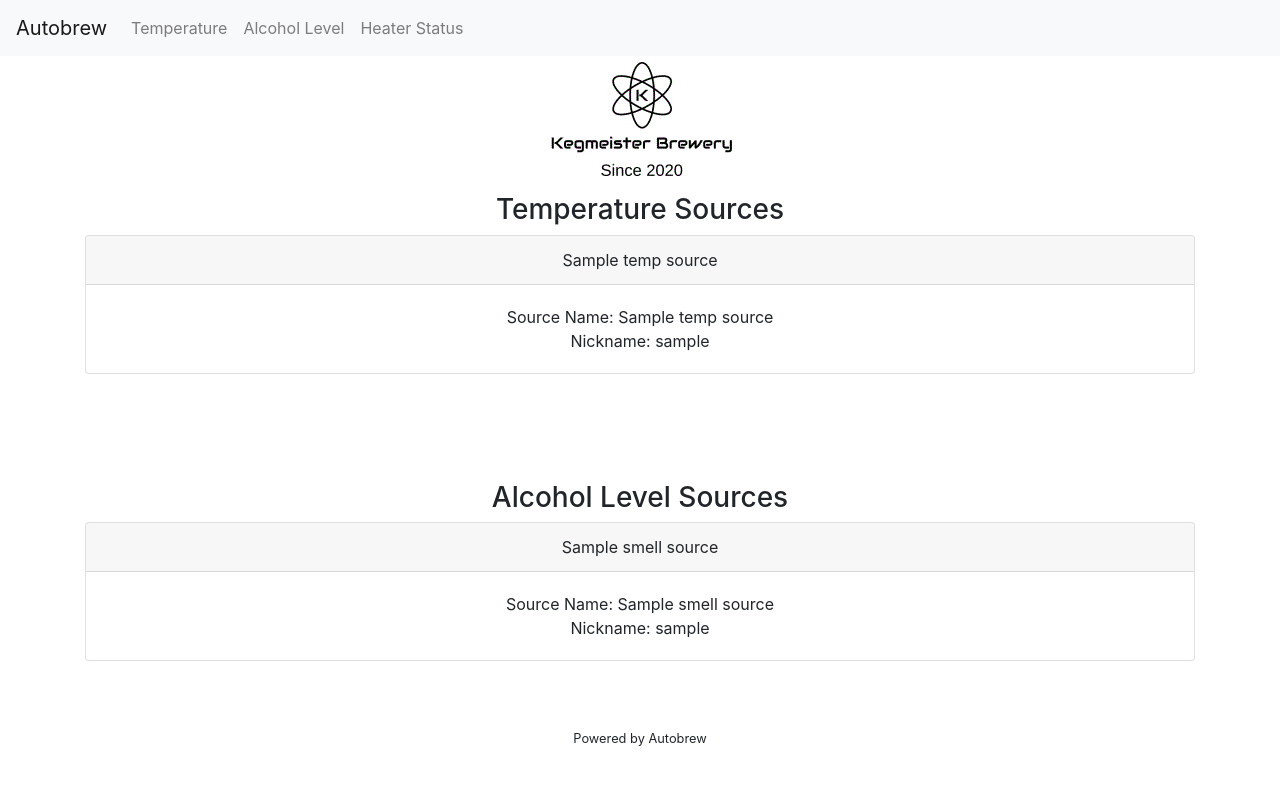
After one commit to paulharte/autobrew, a Flask app: template autobrew/templates/config.html in a window 1280 px wide. The commit adds this page. Shown: the top 785 px of the page. Run offline with Flask 2, Linux system fonts and the light colour scheme; the template is opened without the code that fills it: most values are stand-ins (such as "Sample title", 1, 10 or a date in 2020); some libraries are stand-ins or nearby versions.

Commit message:
Make live alcohol level async. Also started config page

```diff
--- a/autobrew/smelloscope/smelloscope.py
+++ b/autobrew/smelloscope/smelloscope.py
@@ -8,12 +8,16 @@ from adafruit_mcp3xxx.analog_in import AnalogIn
 
 from autobrew.brew_settings import SMELLOSCOPE_OFFSET
 from autobrew.measurement.measurement import Measurement
+from autobrew.temperature.abstractSource import AbstractSource
 
 
-class Smelloscope(object):
+class Smelloscope(AbstractSource):
 
     NAME = "Alcohol_Smelloscope"
     mcp = None
+
+    def __init__(self):
+        super()
 
     def _setupMcp(self):
         # create the spi bus
--- a/autobrew/templates/base.html
+++ b/autobrew/templates/base.html
@@ -18,7 +18,7 @@
   <div class="collapse navbar-collapse" id="navbarNav">
     <ul class="navbar-nav">
       <li class="nav-item">
-        <a class="nav-link" href="{{ url_for('brew_monitor') }}">Temperature</a>
+        <a class="nav-link" href="{{ url_for('temperature_monitor') }}">Temperature</a>
       </li>
       <li class="nav-item">
         <a class="nav-link" href="{{ url_for('alcohol_level') }}">Alcohol Level</a>
@@ -30,7 +30,7 @@
   </div>
 </nav>
 <div align="center" class="container">
-    <img src="{{ url_for('static', filename='logo.gif') }}" href="{{ url_for('brew_monitor') }}">
+    <img src="{{ url_for('static', filename='logo.gif') }}" href="{{ url_for('temperature_monitor') }}">
     <br>
     {% block content %}{% endblock %}
 </div>
--- /dev/null
+++ b/autobrew/templates/config.html
@@ -0,0 +1,28 @@
+{% extends "base.html" %}
+{% block title %}Configuration{% endblock %}
+{% block content %}
+    <h3>Temperature Sources</h3>
+    <div class="card-deck mb-3 text-center">
+    {% for temp_source in temp_sources %}
+        <div class="card mb-4 box-shadow">
+            <div class="card-header">{{ temp_source.get_name() }}</div>
+            <div class="card-body">
+                Source Name: {{ temp_source.get_name() }} <br>
+                Nickname: {{ temp_source.nickname }}
+            </div>
+        </div>
+    {% endfor %}
+    </div>
+    <h3><br><br>Alcohol Level Sources</h3>
+    <div class="card-deck mb-3 text-center">
+    {% for smell_source in smell_sources %}
+        <div class="card mb-4 box-shadow">
+            <div class="card-header">{{ smell_source.get_name() }}</div>
+            <div class="card-body">
+                Source Name: {{ smell_source.get_name() }} <br>
+                Nickname: {{ smell_source.nickname }}
+            </div>
+        </div>
+    {% endfor %}
+    </div>
+{% endblock %}
--- a/autobrew/templates/error.html
+++ b/autobrew/templates/error.html
@@ -3,5 +3,5 @@
 {% block content %}
     {{ message }}
     <br><br>
-    <a href="{{ url_for('brew_monitor') }}">Return Home</a>
+    <a href="{{ url_for('temperature_monitor') }}">Return Home</a>
 {% endblock %}
--- a/autobrew/templates/success.html
+++ b/autobrew/templates/success.html
@@ -5,6 +5,6 @@
         {{ success_message }}
     </div>
     <br><br>
-    <a href="{{ url_for('brew_monitor') }}">Return Home</a>
+    <a href="{{ url_for('temperature_monitor') }}">Return Home</a>
 
 {% endblock %}
--- a/autobrew/webserver.py
+++ b/autobrew/webserver.py
@@ -26,7 +26,7 @@ logger = logging.getLogger(APP_LOGGING_NAME)
 
 @app.route("/", methods=["GET"])
 @inject
-def brew_monitor(temperature_sources: TempSourceFactory):
+def temperature_monitor(temperature_sources: TempSourceFactory):
     current_temp_sources = temperature_sources.get_all_temp_sources()
     active_source_names = [source.get_name() for source in current_temp_sources]
 
@@ -56,7 +56,26 @@ def get_live_temp(temperature_sources: TempSourceFactory):
             }
             return jsonify(payload)
     # If the name is not present, abort
-    logger.error("Nad name: %s", name)
+    logger.error("Bad name: %s", name)
+    abort(400)
+
+@app.route("/live_alcohol_level", methods=["GET"])
+@inject
+def get_live_alcohol_level(smelloscope: Smelloscope):
+    if not request.args or "name" not in request.args:
+        abort(400)
+    name = request.args.get("name")
+
+    if name == smelloscope.get_name():
+        measurement = smelloscope.get_measurement()
+        payload = {
+            "alcohol_level": measurement.measurement_amt,
+            "time": measurement.time,
+            "name": measurement.source_name,
+        }
+        return jsonify(payload)
+    # If the name is not present, abort
+    logger.error("Bad name: %s", name)
     abort(400)
 
 
@@ -107,6 +126,13 @@ def get_heat_status(heater: HeatControl):
     return render_template("success.html", success_message=message)
 
 
+@app.route("/config", methods=["GET"])
+@inject
+def config(source_factory: TempSourceFactory, smelloscope: Smelloscope):
+
+    return render_template("config.html", smell_sources=[smelloscope], temp_sources=source_factory.get_all_temp_sources())
+
+
 @app.route("/set_primary")
 @inject
 def set_primary(source_factory: TempSourceFactory):
```
Also changed, not shown: autobrew/temperature/abstractSource.py (added, +22 -0 lines), autobrew/temperature/tempSource.py (+6 -18 lines), autobrew/templates/alcohol.html (+20 -1 lines).
